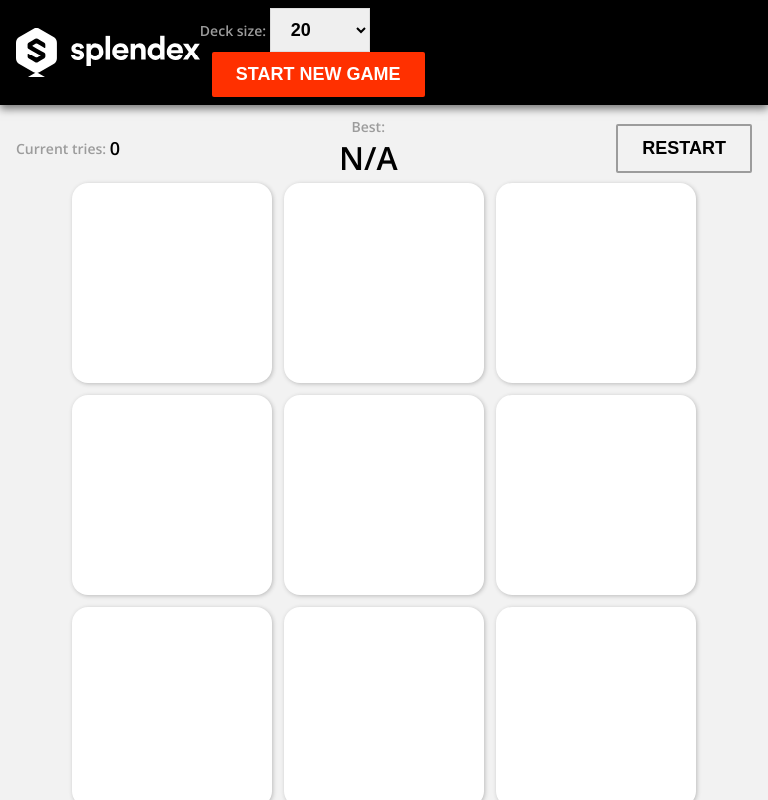
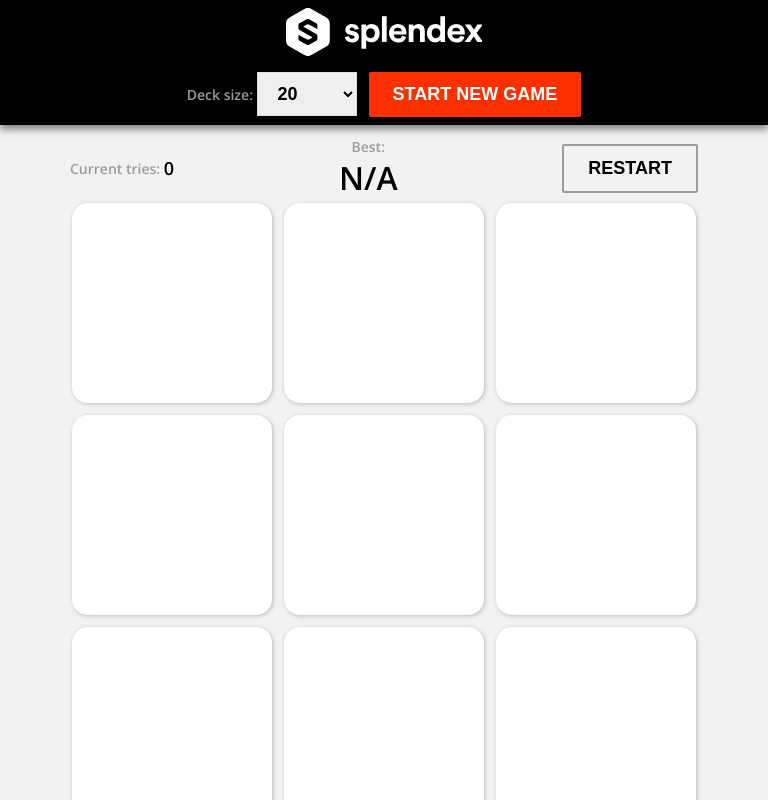
Before and after one commit to DanielSharp01/splendex-homework, an Angular app: page / in a window 768 px wide. Both pictures are taken after a click on the button "START NEW GAME". Shown: the top 800 px of the page. Built offline with nearby package versions, Linux system fonts and the light colour scheme.

Commit message:
Responsivity

```diff
--- a/src/app/app.component.scss
+++ b/src/app/app.component.scss
@@ -6,9 +6,19 @@
 
 .content {
   box-sizing: border-box;
-  width: 100%;
-  @media only screen and (min-width: 1050px) {
-    width: 5 * (200px + 16px);
+
+  width: 2 * (200px + 22px);
+
+  @media only screen and (min-width: 751px) {
+    width: 3 * (200px + 20px);
+  }
+
+  @media only screen and (min-width: 951px) {
+    width: 4 * (200px + 18px);
+  }
+
+  @media only screen and (min-width: 1051px) {
+    width: 5 * (200px + 18px);
   }
 
 
--- a/src/app/components/header/header.component.scss
+++ b/src/app/components/header/header.component.scss
@@ -2,6 +2,19 @@
   display: flex;
   align-items: center;
   justify-content: space-between;
+  @media only screen and (max-width: 950px) {
+    flex-direction: column;
+    justify-content: flex-start;
+    align-items: center;
+
+    .middle {
+      margin-top: 16px;
+    }
+
+    .hidden {
+      display: none;
+    }
+  }
   background: black;
   padding: 8px 16px;
   margin-bottom: 12px;
```
